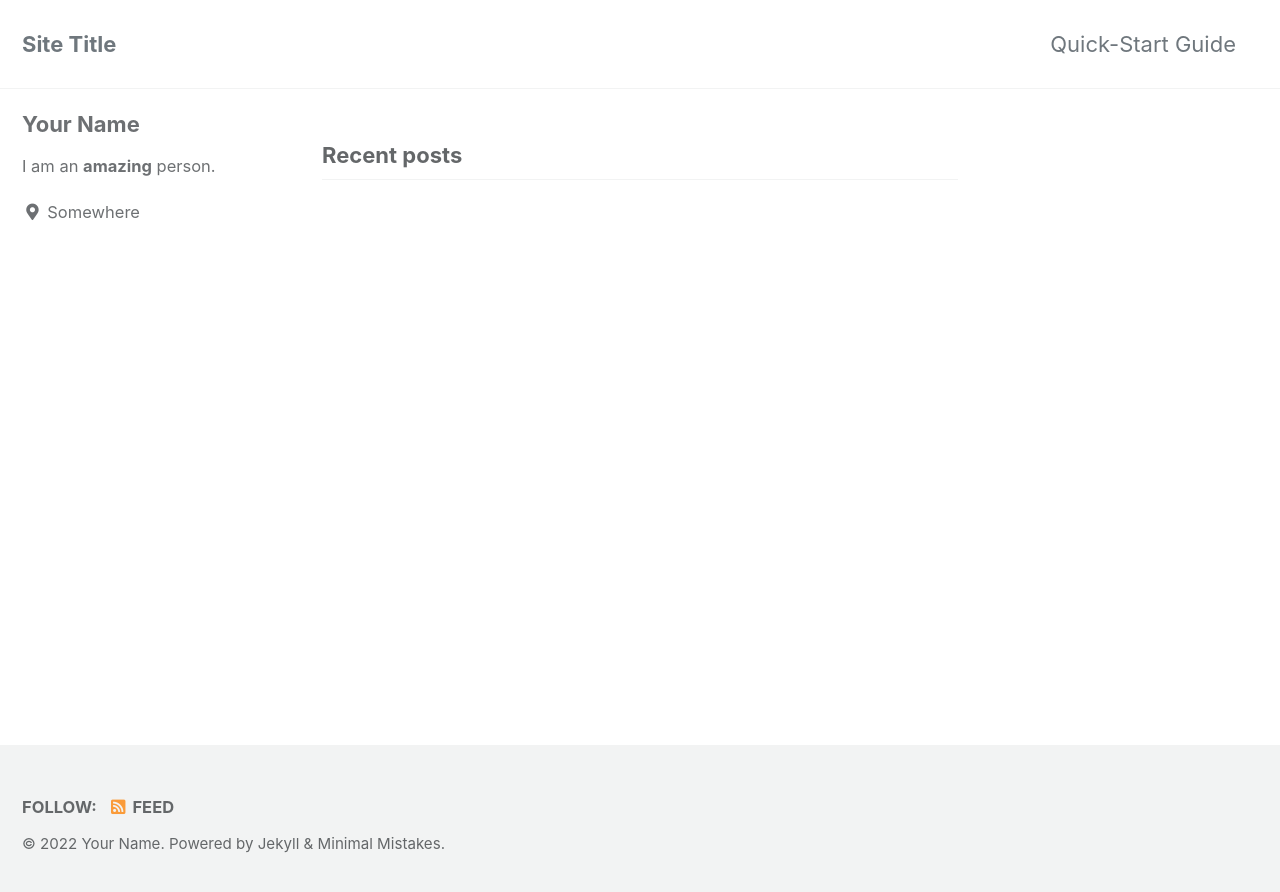
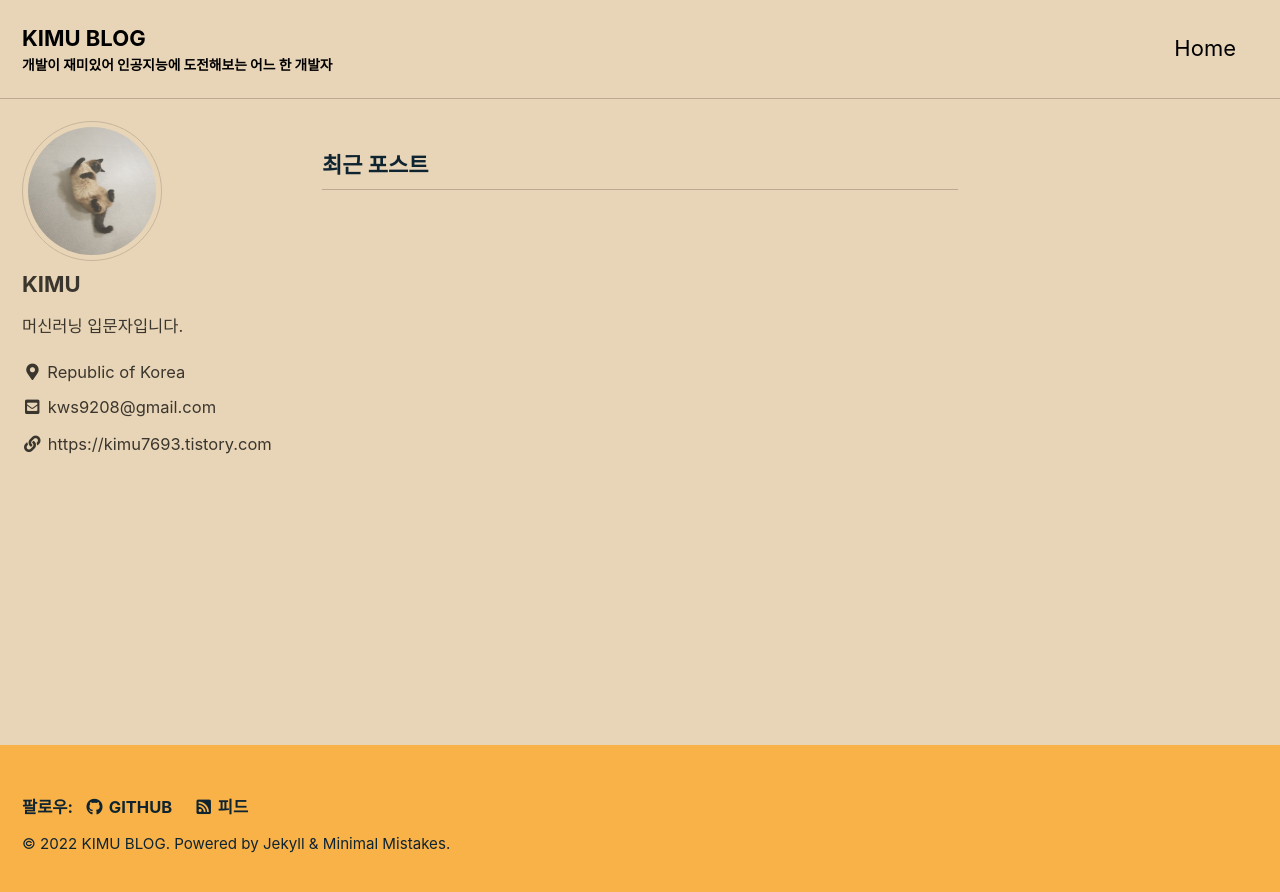
Before and after one commit to kws9208/kws9208.github.io, a Jekyll site: the page built from index.html, in a window 1280 px wide. Shown: the top 892 px of the page. Built offline with Jekyll 4.4.1, drawn with Linux system fonts in a browser that asks for light colours; cached includes are drawn as plain includes; the list of posts is cut into pages by our own code.

Commit message:
blog customizing

```diff
--- a/Gemfile
+++ b/Gemfile
@@ -1,2 +1,3 @@
 source "https://rubygems.org"
 gemspec
+gem "webrick", "~> 1.7"
--- a/_config.yml
+++ b/_config.yml
@@ -12,27 +12,27 @@
 
 # theme                  : "minimal-mistakes-jekyll"
 # remote_theme           : "mmistakes/minimal-mistakes"
-minimal_mistakes_skin    : "default" # "air", "aqua", "contrast", "dark", "dirt", "neon", "mint", "plum", "sunrise"
+minimal_mistakes_skin    : "sunrise" # "air", "aqua", "contrast", "dark", "dirt", "neon", "mint", "plum", "sunrise"
 
 # Site Settings
-locale                   : "en-US"
-title                    : "Site Title"
+locale                   : "ko-KR"
+title                    : "KIMU BLOG"
 title_separator          : "-"
-subtitle                 : # site tagline that appears below site title in masthead
-name                     : "Your Name"
-description              : "An amazing website."
-url                      : # the base hostname & protocol for your site e.g. "https://mmistakes.github.io"
+subtitle                 : "개발이 재미있어 인공지능에 도전해보는 어느 한 개발자"
+name                     : "KIMU BLOG"
+description              : "내가 배운 것을 기록하고 공유하는 블로그"
+url                      : "https://kws9208.github.io"
 baseurl                  : # the subpath of your site, e.g. "/blog"
-repository               : # GitHub username/repo-name e.g. "mmistakes/minimal-mistakes"
+repository               : "kws9208/kws9208.github.io"
 teaser                   : # path of fallback teaser image, e.g. "/assets/images/500x300.png"
 logo                     : # path of logo image to display in the masthead, e.g. "/assets/images/88x88.png"
 masthead_title           : # overrides the website title displayed in the masthead, use " " for no title
 # breadcrumbs            : false # true, false (default)
 words_per_minute         : 200
 comments:
-  provider               : # false (default), "disqus", "discourse", "facebook", "staticman", "staticman_v2", "utterances", "giscus", "custom"
+  provider               : "disqus"
   disqus:
-    shortname            : # https://help.disqus.com/customer/portal/articles/466208-what-s-a-shortname-
+    shortname            : "kws9208-github-io"
   discourse:
     server               : # https://meta.discourse.org/t/embedding-discourse-comments-via-javascript/31963 , e.g.: meta.discourse.org
   facebook:
@@ -104,18 +104,18 @@ analytics:
 
 # Site Author
 author:
-  name             : "Your Name"
-  avatar           : # path of avatar image, e.g. "/assets/images/bio-photo.jpg"
-  bio              : "I am an **amazing** person."
-  location         : "Somewhere"
+  name             : "KIMU"
+  avatar           : "/assets/images/cookie.jpg"
+  bio              : "머신러닝 입문자입니다."
+  location         : "Republic of Korea"
   email            :
   links:
-    - label: "Email"
+    - label: "kws9208@gmail.com"
       icon: "fas fa-fw fa-envelope-square"
-      # url: "mailto:your.name@email.com"
-    - label: "Website"
+      url: "kws9208@gmail.com"
+    - label: "https://kimu7693.tistory.com"
       icon: "fas fa-fw fa-link"
-      # url: "https://your-website.com"
+      url: "https://kimu7693.tistory.com"
     - label: "Twitter"
       icon: "fab fa-fw fa-twitter-square"
       # url: "https://twitter.com/"
@@ -140,7 +140,7 @@ footer:
       # url:
     - label: "GitHub"
       icon: "fab fa-fw fa-github"
-      # url:
+      url: "https://github.com/kws9208"
     - label: "GitLab"
       icon: "fab fa-fw fa-gitlab"
       # url:
@@ -287,6 +287,6 @@ defaults:
       layout: single
       author_profile: true
       read_time: true
-      comments: # true
+      comments: true
       share: true
       related: true
--- a/_data/navigation.yml
+++ b/_data/navigation.yml
@@ -1,7 +1,7 @@
 # main links
 main:
-  - title: "Quick-Start Guide"
-    url: https://mmistakes.github.io/minimal-mistakes/docs/quick-start-guide/
+  - title: "Home"
+    url: https://kws9208.github.io/
   # - title: "About"
   #   url: https://mmistakes.github.io/minimal-mistakes/about/
   # - title: "Sample Posts"
--- a/_sass/minimal-mistakes/_sidebar.scss
+++ b/_sass/minimal-mistakes/_sidebar.scss
@@ -134,7 +134,8 @@
   }
 
   img {
-    max-width: 110px;
+    max-width: 140px;
+    max-height: 140px;
     border-radius: 50%;
 
     @include breakpoint($large) {
```
Also changed, not shown: assets/images/cookie.jpg (added).
